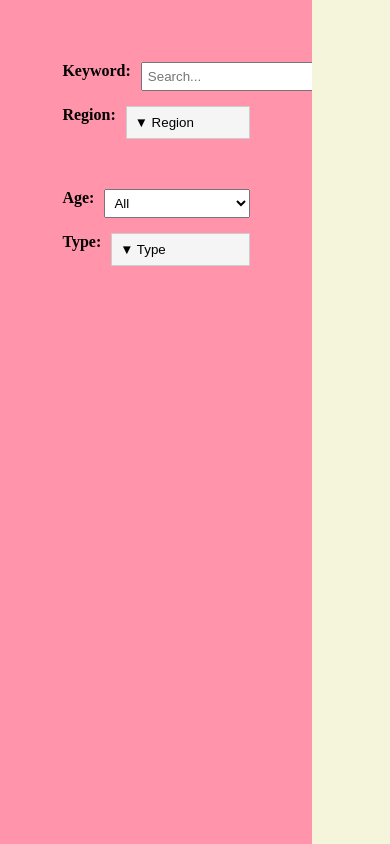
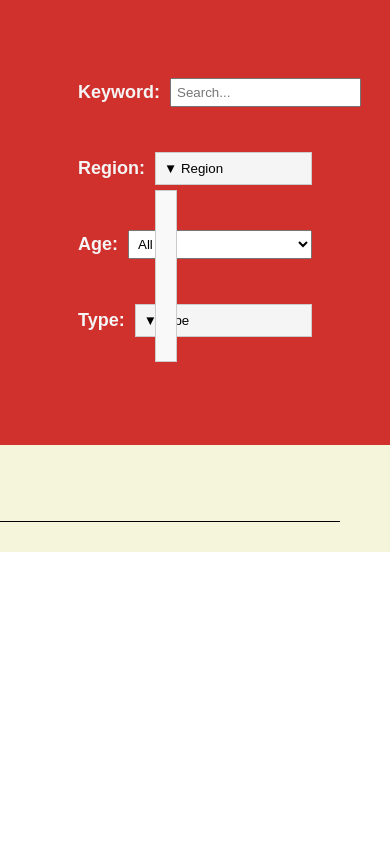
Before and after one commit to WindZZzzZZzz/genzaotearoa, a plain HTML site: page index.html in a window 390 px wide. Both pictures are taken after a click on the button "▼ Region". Drawn offline with nearby package versions, Linux system fonts and the light colour scheme; no server answers.

Commit message:
filter style

```diff
--- a/index.html
+++ b/index.html
@@ -23,11 +23,11 @@
 
     /* Ensure the filter section is scrollable but doesn't push the page */
     #filter {
-      width: 80%;
+      width: 100%;
       max-width: 600px;
       overflow-y: auto;
       height: 100%;
-      background-color: #FF94AB;
+      background-color: #D0312D;
     }
 
     /* Enable scrolling for the data-list section */
@@ -38,6 +38,44 @@
       overflow-y: auto;  /* Enable vertical scrolling */
       max-height: 100vh;  /* Limit the height to the viewport */
     }
+
+    .filter-option {
+      display: flex;
+      align-items: center;
+      margin-bottom: 30px;
+      font-family: Arial, Helvetica, sans-serif;
+      font-size: 18px;
+      color: whitesmoke;
+    }
+
+    .multiselect {
+      position: absolute;
+      background-color: #f9f9f9;
+      border: 1px solid #ccc;
+      color: #000;
+      margin-top: 5px;
+      padding: 10px;
+      height: 150px;
+      overflow-y: auto;
+    }
+
+		@media (max-width: 768px) {
+			#data-container {
+				flex-direction: column;
+				height: auto; /* allow vertical scrolling */
+			}
+
+			#filter {
+				width: 100%;
+				max-width: none;
+				height: auto;
+			}
+
+			#data-list {
+				flex: none;
+				height: auto;
+			}
+		}
   </style>
 </head>
 <body>
@@ -45,26 +83,26 @@
     <div id="filter">
       <div id="filter-container" style="display: flex; flex-direction: column; gap: 15px; padding: 20%;">
         <!-- Keyword -->
-        <label style="display: flex; gap: 10px;">
+        <label style="display: flex; gap: 10px;" class="filter-option">
           <strong>Keyword:</strong>
-          <input type="text" id="filter-keyword" placeholder="Search..." style="padding: 5px; width: 260px; margin-left: auto;">
+          <input type="text" id="filter-keyword" placeholder="Search..." style="padding: 5px; width: 247px; margin-left: auto;">
         </label>
 
         <!-- Region -->
-        <div style="display: flex; gap: 10px; margin-bottom: 30px;">
+        <div style="display: flex; gap: 10px;" class="filter-option">
           <strong>Region:</strong>
           <div id="select-region" style="width: 260px; margin-left: auto;">
             <button type="button" onclick="toggleDropdown('region-options')" style="width: 100%; text-align: left; padding: 8px; background-color: #f5f5f5; border: 1px solid #ccc; cursor: pointer;">
               ▼ Region
             </button>
-            <div id="region-options" style="display: none; margin-top: 5px;">
+            <div id="region-options" class="multiselect" style="display: none;">
               <div id="filter-region"></div>
             </div>
           </div>
         </div>
 
         <!-- Age -->
-        <label style="display: flex; gap: 10px;">
+        <label style="display: flex; gap: 10px;" class="filter-option">
           <strong>Age:</strong>
           <select id="filter-age" style="padding: 5px; width: 260px; margin-left: auto;">
             <option value="">All</option>
@@ -72,13 +110,13 @@
         </label>
 
         <!-- Type -->
-        <div style="display: flex; gap: 10px; width: 100%; max-width: 600px;">
+        <div style="display: flex; gap: 10px; width: 100%; max-width: 600px;" class="filter-option">
           <strong>Type:</strong>
           <div id="select-type" style="width: 260px; margin-left: auto;">
             <button type="button" onclick="toggleDropdown('type-options')" style="width: 100%; text-align: left; padding: 8px; background-color: #f5f5f5; border: 1px solid #ccc; cursor: pointer;">
               ▼ Type
             </button>
-            <div id="type-options" style="display: none; margin-top: 5px;">
+            <div id="type-options" class="multiselect" style="display: none;">
               <div id="filter-type"></div>
             </div>
           </div>
@@ -87,7 +125,7 @@
     </div>
 
     <div id="data-list">
-          <div id="pagination" style="margin-top: 20px; margin-bottom: 30px; border-bottom: 1px solid#000; padding-bottom: 16px; width: calc(100% - 50px)"></div>
+      <div id="pagination" style="margin-top: 20px; margin-bottom: 30px; border-bottom: 1px solid#000; padding-bottom: 16px; width: calc(100% - 50px)"></div>
       <div id="card-container" style="display: flex; flex-direction: column; gap: 20px;"></div>
     </div>
   </div>
@@ -117,13 +155,16 @@
             renderCards(currentPage);
             renderPagination();
             setupFilterListeners();
+            closeDropdowns();
           }
         });
       });
 
     function extractFilterOptions(data) {
       data.forEach(row => {
-        if (row["Region"]) regionSet.add(row["Region"]);
+        if (row["Region"]) {
+					row["Region"].split(',').map(t => t.trim()).forEach(t => regionSet.add(t));
+				}
         if (row["Age Eligibility"]) ageSet.add(row["Age Eligibility"]);
         if (row["Type of Funding"]) {
           row["Type of Funding"].split(',').map(t => t.trim()).forEach(t => typeSet.add(t));
@@ -171,7 +212,7 @@
 
       filteredData = cardData.filter(item => {
         const keywordMatch = keyword === '' || Object.values(item).some(val => String(val).toLowerCase().includes(keyword));
-        const regionMatch = selectedRegions.length === 0 || selectedRegions.includes(item["Region"]);
+        const regionMatch = selectedRegions.length === 0 || selectedRegions.some(t => item["Region"].includes(t));
         const ageMatch = selectedAge === '' || item["Age Eligibility"] === selectedAge;
         const itemTypes = item["Type of Funding"] ? item["Type of Funding"].split(',').map(t => t.trim()) : [];
         const typeMatch = selectedTypes.length === 0 || selectedTypes.some(t => itemTypes.includes(t));
@@ -258,8 +299,24 @@
 
     function toggleDropdown(id) {
       const el = document.getElementById(id);
-      el.style.display = (el.style.display === 'none') ? 'block' : 'none';
+      const currentDisplay = window.getComputedStyle(el).display;
+      el.style.display = (currentDisplay === 'none') ? 'block' : 'none';
     }
+
+    function closeDropdowns() {
+      document.addEventListener('click', function(event) {
+      // Check if the click happened inside a dropdown or its toggle button
+      const isClickInsideDropdown = event.target.closest('.multiselect') ||
+                                  event.target.closest('button[onclick^="toggleDropdown"]');
+
+      if (!isClickInsideDropdown) {
+        document.querySelectorAll('.multiselect').forEach(dropdown => {
+          dropdown.style.display = 'none';
+        });
+      }
+      });
+    }
+
   </script>
 </body>
 </html>
```
